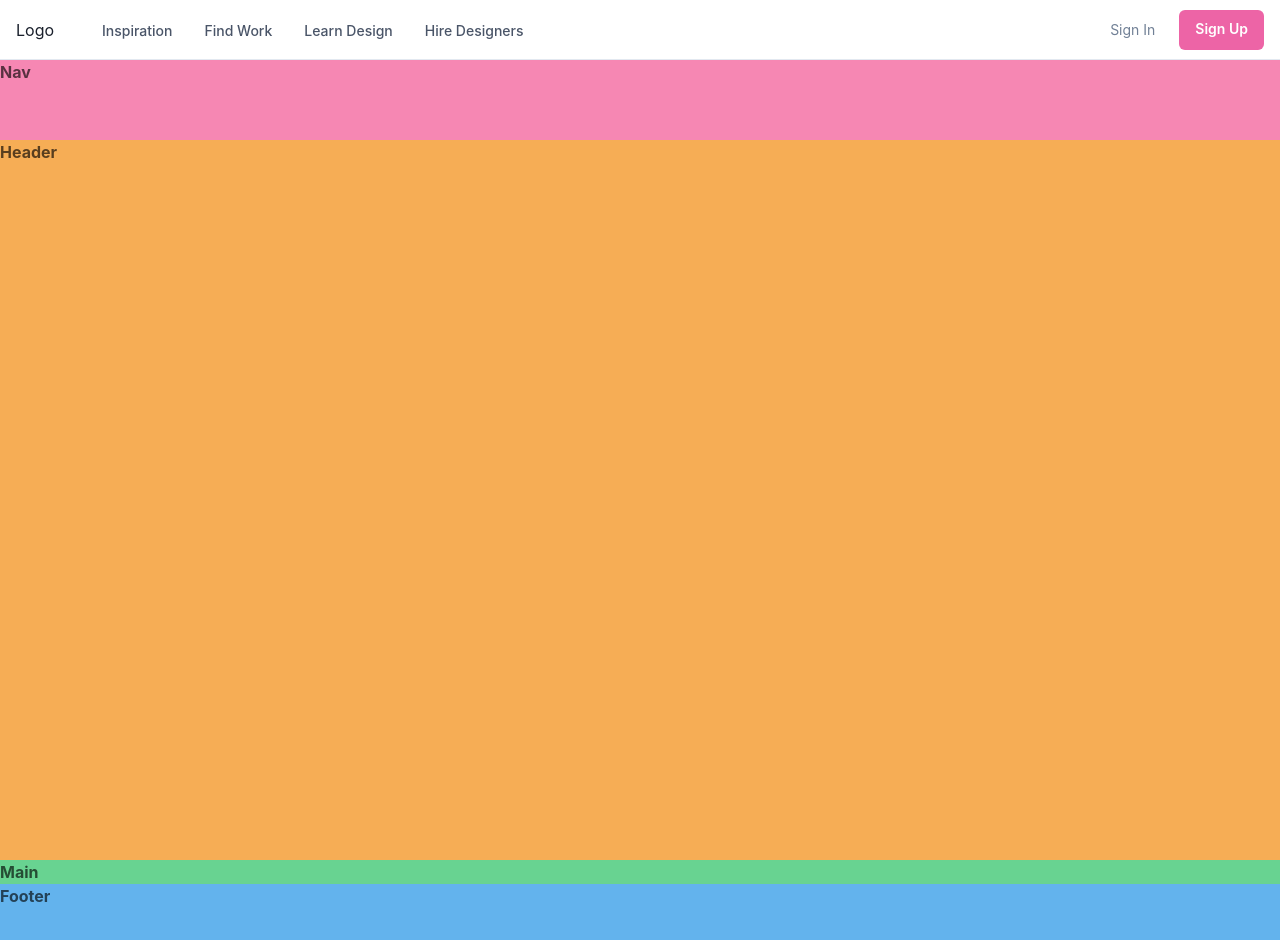
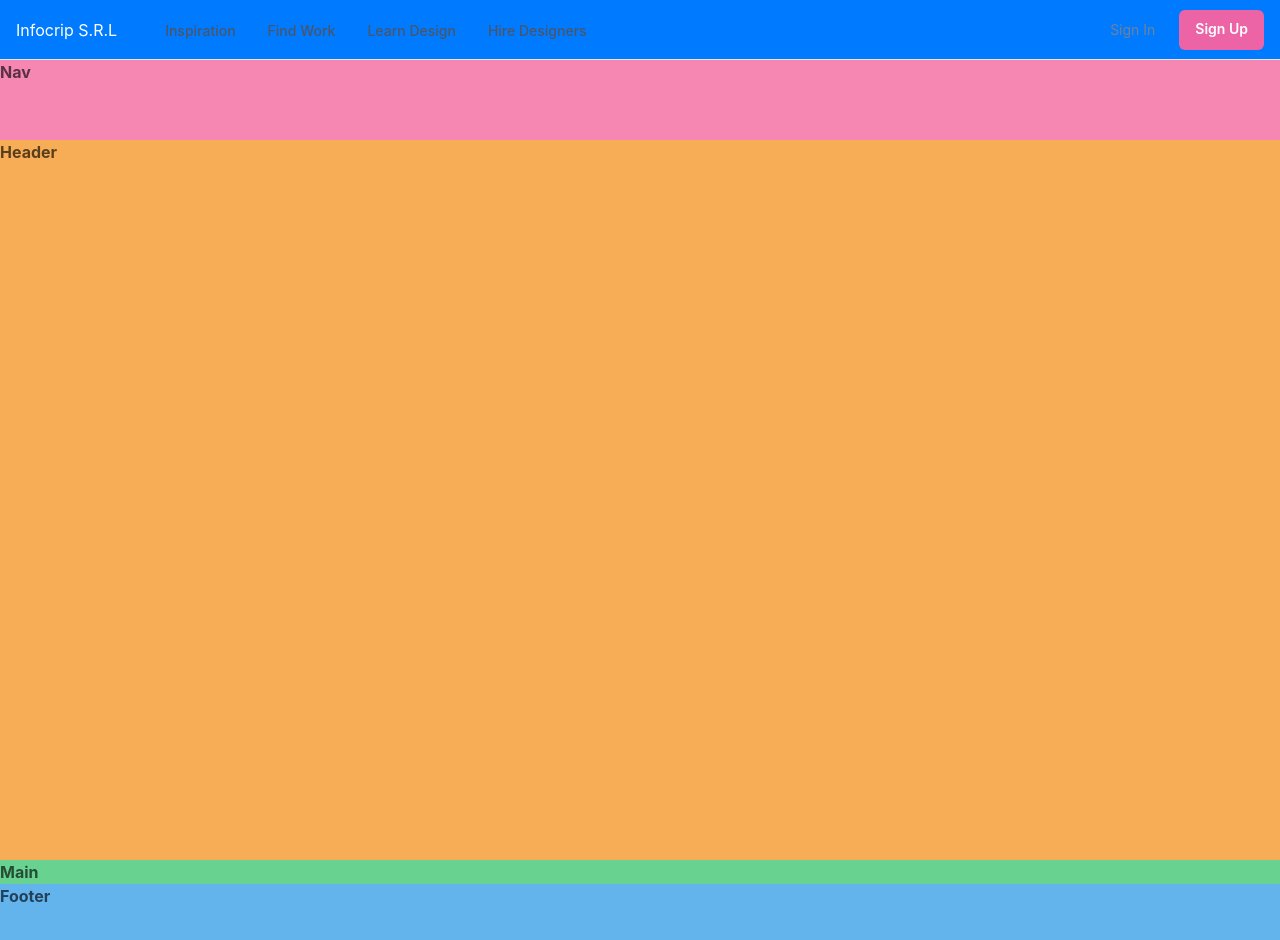
Before and after one commit to Cocahuana/Infocrip-soporte-tecnico, a React (Create React App) app in the folder client/: page / in a window 1280 px wide. Built offline with nearby package versions, Linux system fonts and the light colour scheme.

Commit message:
feat: myTheme and its context add to project

```diff
--- a/client/src/App.js
+++ b/client/src/App.js
@@ -3,18 +3,22 @@ import {
   Routes,
   Route,
 } from "react-router-dom";
-
+import { useState } from "react";
 import Home from "./Pages/Home/Home";
 import Navigation from "./components/Navigation/Navigation";
+import { themeContext } from "./context/themeContext";
+import { theme } from "./components/Theme/Theme";
 function App () {
+  const [myTheme, setMyTheme] = useState( theme )
   return (
-    <BrowserRouter>
-      <Navigation />
-      <Routes>
-        <Route path="/" element={ <Home /> }>
-        </Route>
-      </Routes>
-    </BrowserRouter>
+    <themeContext.Provider value={ myTheme }>
+      <BrowserRouter>
+        <Navigation />
+        <Routes>
+          <Route path="/" element={ <Home /> } />
+        </Routes>
+      </BrowserRouter>
+    </themeContext.Provider>
   );
 }
 
--- a/client/src/components/Navigation/Navigation.jsx
+++ b/client/src/components/Navigation/Navigation.jsx
@@ -11,18 +11,21 @@ import {
 	useDisclosure,
 } from "@chakra-ui/react";
 import {HamburgerIcon, CloseIcon} from "@chakra-ui/icons";
-import React, {useState} from "react";
-import {Logo} from "./Logo";
 import {MobileNav} from "./MobileNav";
 import {DesktopNav} from "./DesktopNav";
-function Navigation(props) {
+// My Theme
+import {useContext} from "react";
+import {themeContext} from "../../context/themeContext";
+function Navigation() {
 	const {isOpen, onToggle} = useDisclosure();
-
+	const myTheme = useContext(themeContext);
+	const {background, text} = myTheme;
+	// Styling:
 	return (
 		<Box>
 			<Flex
-				bg={useColorModeValue("white", "gray.800")}
-				color={useColorModeValue("gray.600", "white")}
+				bg={useColorModeValue(background.base, background.secondary)}
+				color={useColorModeValue(text.secondary, text.base)}
 				minH={"60px"}
 				py={{base: 2}}
 				px={{base: 4}}
@@ -54,8 +57,11 @@ function Navigation(props) {
 							md: "left",
 						})}
 						fontFamily={"heading"}
-						color={useColorModeValue("gray.800", "white")}>
-						Logo
+						color={useColorModeValue(
+							"var(--base-text)",
+							"var(--secondary-text)"
+						)}>
+						Infocrip S.R.L
 					</Text>
 
 					<Flex display={{base: "none", md: "flex"}} ml={10}>
--- /dev/null
+++ b/client/src/components/Theme/Theme.js
@@ -0,0 +1,12 @@
+// Look for index.css for styling details
+export const theme = {
+	background: {
+		base: "var(--base-background)",
+		secondary: "var(--secondary-background)",
+	},
+	text: {
+		base: "var(--base-text)",
+		secondary: "var(--secondary-text)",
+	},
+	accent1: "var(--color-blue)",
+};
--- /dev/null
+++ b/client/src/context/themeContext.js
@@ -0,0 +1,2 @@
+import { createContext } from "react";
+export const themeContext = createContext();
--- a/client/src/index.css
+++ b/client/src/index.css
@@ -11,18 +11,19 @@ body {
 
 :root {
 	/* Colors */
-	--color-blue: #0000ff;
+	--color-blue: #007bff;
 	--color-white: #ffffff;
 	--color-orange: #ff9900;
+	--color-black: #000000;
 
-	/* base */
+	/* background */
 	--base-background: var(--color-blue);
+	--secondary-background: var(--color-white);
+
+	/* text & accent */
 	--base-text: var(--color-white);
-
-	/* Secondary & accent */
-	--secondary-background: var(--color-white);
-	--secondary-text: var(--color-blue);
-	--accent-1: var(--color-orange);
+	--secondary-text: var(--color-black);
+	--accent-1: var(--color-blue);
 
 	/* Fonts */
 }
--- a/client/src/index.js
+++ b/client/src/index.js
@@ -4,7 +4,6 @@ import './index.css';
 import App from './App';
 import reportWebVitals from './reportWebVitals';
 import { ChakraProvider } from '@chakra-ui/react'
-
 const root = ReactDOM.createRoot( document.getElementById( 'root' ) );
 root.render(
   <React.StrictMode>
```
